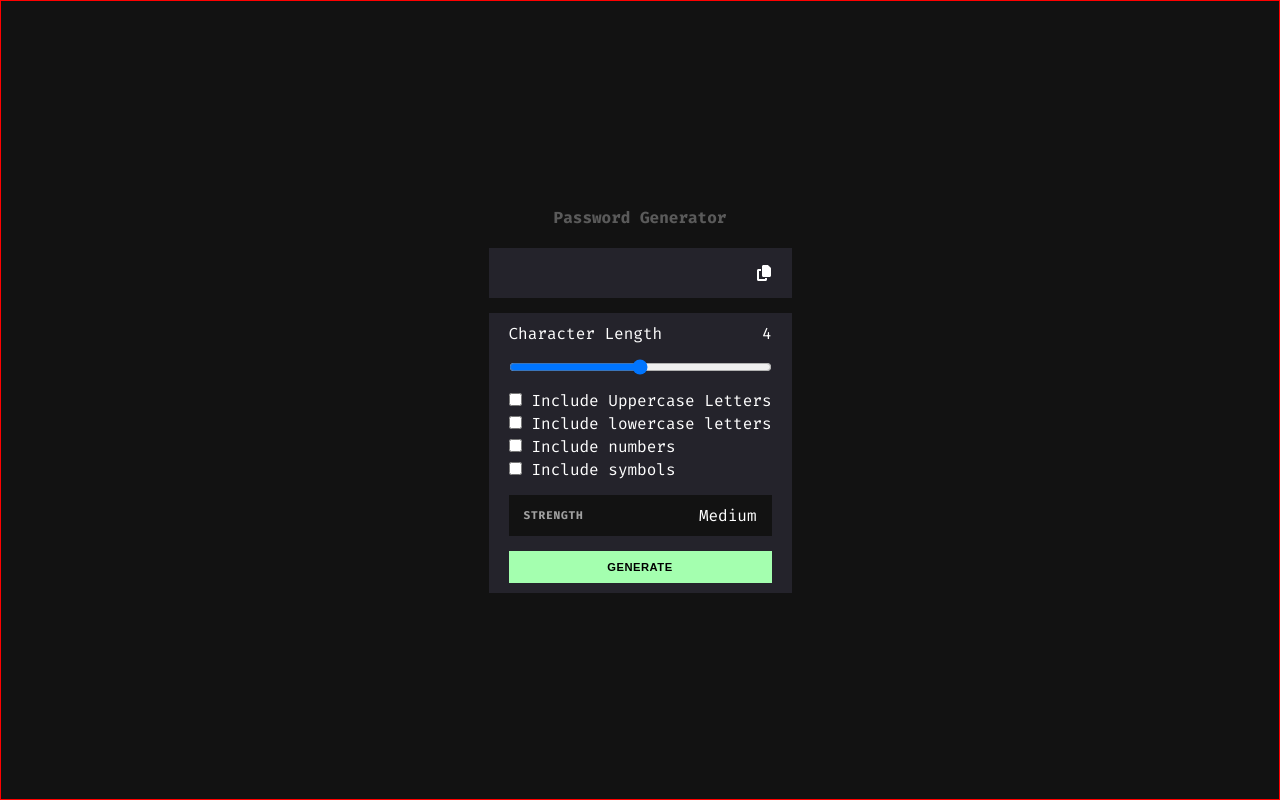
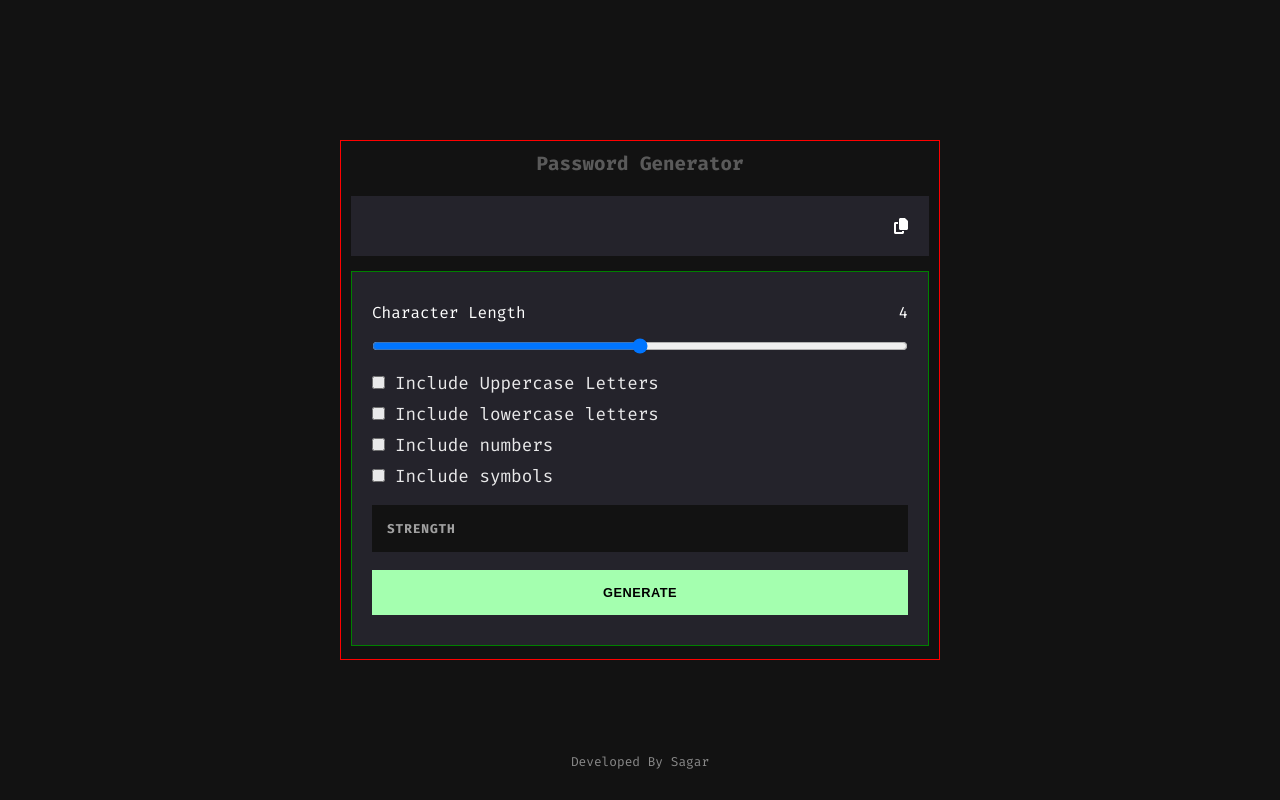
Before and after one commit to sagar-mitra/Frontend-Machine-Coding-, a React (Vite) app in the folder 02-PasswordGenerator/: page / in a window 1280 px wide. Built offline with nearby package versions, Linux system fonts and the light colour scheme.

Commit message:
feat: responsive

```diff
--- a/02-PasswordGenerator/src/App.jsx
+++ b/02-PasswordGenerator/src/App.jsx
@@ -1,6 +1,8 @@
 import React, { useState } from "react";
 import { FaCopy } from "react-icons/fa6";
 import usePasswordGenerator from "./hooks/usePasswordGenerator";
+import Checkbox from "./components/Checkbox";
+import PasswordStrength from "./components/PasswordStrength";
 
 const App = () => {
   const [passLength, setPassLength] = useState(4);
@@ -20,10 +22,12 @@ const App = () => {
 
   // Handle Copy Button
   const handleCopy = () => {
-    navigator.clipboard.writeText(password)
-  }
+    navigator.clipboard.writeText(password);
+  };
 
-  const {password, errorMessage, generatePassword} = usePasswordGenerator();
+  const { password, errorMessage, generatePassword } = usePasswordGenerator();
+
+
 
   return (
     <div className="container">
@@ -36,7 +40,7 @@ const App = () => {
         {/* Generate Password Box  */}
         <div className="password-box">
           <h2>{password}</h2>
-          <FaCopy  onClick={handleCopy}/>
+          <FaCopy onClick={handleCopy} />
         </div>
 
         {/* Lower Part  */}
@@ -49,7 +53,7 @@ const App = () => {
             </span>
             <input
               type="range"
-              max= {10}
+              max={16}
               min={4}
               onChange={(e) => setPassLength(e.target.value)}
             />
@@ -59,28 +63,32 @@ const App = () => {
           <div className="options-box">
             {checkboxData.map((item, index) => {
               return (
-                <div key={index}>
-                  <input
-                    type="checkbox"
-                    checked={item.state}
-                    onChange={() => handleCheckBox(index)}
-                  />
-                  <label>{item.title}</label>
-                </div>
+                <Checkbox
+                  key={index}
+                  item={item}
+                  index={index}
+                  handleCheckBox={handleCheckBox}
+                />
               );
             })}
           </div>
 
           {/* Strength Box  */}
-          <div className="strength-box">
-            <h3>STRENGTH</h3>
-            <p>Medium</p>
-          </div>
+          <PasswordStrength password={password}/>
 
+          {/* Error Message */}
           {errorMessage && <div className="errorMessage">{errorMessage}</div>}
 
-          <button className="generate-btn" onClick={() => generatePassword(checkboxData, passLength)}>GENERATE</button>
+          <button
+            className="generate-btn"
+            onClick={() => generatePassword(checkboxData, passLength)}
+          >
+            GENERATE
+          </button>
         </div>
+      </div>
+      <div className="credit">
+            Developed By Sagar
       </div>
     </div>
   );
--- /dev/null
+++ b/02-PasswordGenerator/src/components/Checkbox.jsx
@@ -0,0 +1,16 @@
+import React from "react";
+
+const Checkbox = ({ item, index, handleCheckBox }) => {
+  return (
+    <div>
+      <input
+        type="checkbox"
+        checked={item.state}
+        onChange={() => handleCheckBox(index)}
+      />
+      <label>{item.title}</label>
+    </div>
+  );
+};
+
+export default Checkbox;
--- /dev/null
+++ b/02-PasswordGenerator/src/components/PasswordStrength.jsx
@@ -0,0 +1,32 @@
+import React from "react";
+
+const PasswordStrength = ({password}) => {
+  // Password Strength Generate
+  const generatePasswordStrength = () => {
+    const passwordLength = password.length;
+
+    if (passwordLength < 1) {
+      return "";
+    } else if (passwordLength <= 4) {
+      return "Very Weak";
+    } else if (passwordLength <= 7) {
+      return "Poor";
+    } else if (passwordLength <= 9) {
+      return "Moderate";
+    } else if (passwordLength <= 12) {
+      return "Strong";
+    } else {
+      return "Very Strong";
+    }
+  };
+
+  const passwordStrength = generatePasswordStrength();
+  return (
+    <div className="strength-box">
+      <h3>STRENGTH</h3>
+      <p>{passwordStrength}</p>
+    </div>
+  );
+};
+
+export default PasswordStrength;
--- a/02-PasswordGenerator/src/index.css
+++ b/02-PasswordGenerator/src/index.css
@@ -18,18 +18,20 @@ body {
 }
 
 .container {
-  width: 100vw;
-  height: 100vh;
+  max-width: 100vw;
+  min-height: 100vh;
   display: flex;
   flex-direction: column;
   align-items: center;
   justify-content: center;
-  border: 1px solid red;
+  position: relative;
 }
 
 .box {
-  /* border: 1px solid green; */
   padding: 10px 10px;
+  border: 1px solid red;
+  width: 340px;
+  height: 440px;
 }
 
 .heading h1 {
@@ -46,27 +48,29 @@ body {
   align-items: center;
   justify-content: space-between;
   padding: 10px 20px;
-  /* border: 1px solid white; */
   background-color: var(--card-color);
   margin-bottom: 15px;
 }
 
 .password-box h2 {
-  font-size: 1.3rem;
-  letter-spacing: 1.5px;
+  font-size: 1.05rem;
+  letter-spacing: 1.3px;
 }
-
 
 .lower-part {
   background-color: var(--card-color);
   padding: 10px 20px;
+  border: 1px solid green;
+  height: 310px;
+  display: flex;
+  flex-direction: column;
+  justify-content: space-between;
 }
 
 .character-length-box {
   display: flex;
   flex-direction: column;
   gap: 15px;
-  margin-bottom: 15px;
 }
 
 .flex {
@@ -76,10 +80,11 @@ body {
 }
 
 .options-box {
+  font-size: 0.9rem;
+  opacity: 90%;
   display: flex;
   flex-direction: column;
   gap: 2px;
-  margin-bottom: 15px;
 }
 
 .options-box input {
@@ -92,7 +97,6 @@ body {
   justify-content: space-between;
   padding: 10px 15px;
   background-color: #121212;
-  margin-bottom: 15px;
 }
 
 .strength-box h3 {
@@ -105,7 +109,6 @@ body {
   font-size: 0.7rem;
   text-align: center;
   color: rgba(246, 27, 27, 0.954);
-  margin-bottom: 15px;
 }
 
 .generate-btn {
@@ -117,3 +120,124 @@ body {
   background-color: var(--secondary-color);
   border: none;
 }
+
+.credit {
+  font-size: 0.6rem;
+  margin-top: 30px;
+  opacity: 50%;
+  text-align: center;
+  position: absolute;
+  bottom: 30px;
+}
+
+@media screen and (max-width: 360px) {
+  .box {
+    width: 310px;
+  }
+}
+
+@media screen and (min-width: 768px) {
+  .box {
+    width: 500px;
+    height: 600px;
+    padding: 10px 10px;
+  }
+
+  .heading h1 {
+    font-size: 1.2rem;
+  }
+
+  .password-box {
+    padding: 20px 20px;
+  }
+
+  .password-box h2 {
+    font-size: 1.3rem;
+    letter-spacing: 1.5px;
+  }
+
+  .lower-part {
+    height: 450px;
+    display: flex;
+    flex-direction: column;
+    justify-content: space-between;
+    padding: 30px 20px;
+  }
+
+  .options-box {
+    gap: 8px;
+    font-size: 1.3rem;
+  }
+
+  .options-box input {
+    margin-right: 10px;
+  }
+
+  .strength-box {
+    padding: 15px 15px;
+    background-color: #121212;
+  }
+
+  .strength-box h3 {
+    font-size: 0.8rem;
+    letter-spacing: 0.9px;
+  }
+
+  .errorMessage {
+    font-size: 0.9rem;
+    text-align: center;
+    color: rgba(246, 27, 27, 0.954);
+  }
+
+  .generate-btn {
+    padding: 13px 0;
+    font-size: 0.8rem;
+    font-weight: 550;
+    letter-spacing: 0.5px;
+  }
+
+  .credit {
+    font-size: 0.7rem;
+  }
+}
+
+@media screen and (min-width: 1024px) {
+  .box {
+    width: 600px;
+    height: 520px;
+    padding: 10px 10px;
+  }
+
+  .password-box {
+    padding: 30px 20px;
+  }
+
+  .password-box h2 {
+    font-size: 1.3rem;
+    letter-spacing: 1.5px;
+  }
+
+  .lower-part {
+    height: 375px;
+  }
+
+  .options-box {
+    font-size: 1.1rem;
+  }
+
+  .strength-box h3 {
+    font-size: 0.8rem;
+    letter-spacing: 0.9px;
+  }
+
+  .generate-btn {
+    padding: 15px 0;
+    cursor: pointer;
+  }
+
+  .credit {
+    font-size: 0.8rem;
+    margin-top: 30px;
+    opacity: 50%;
+  }
+}
```
